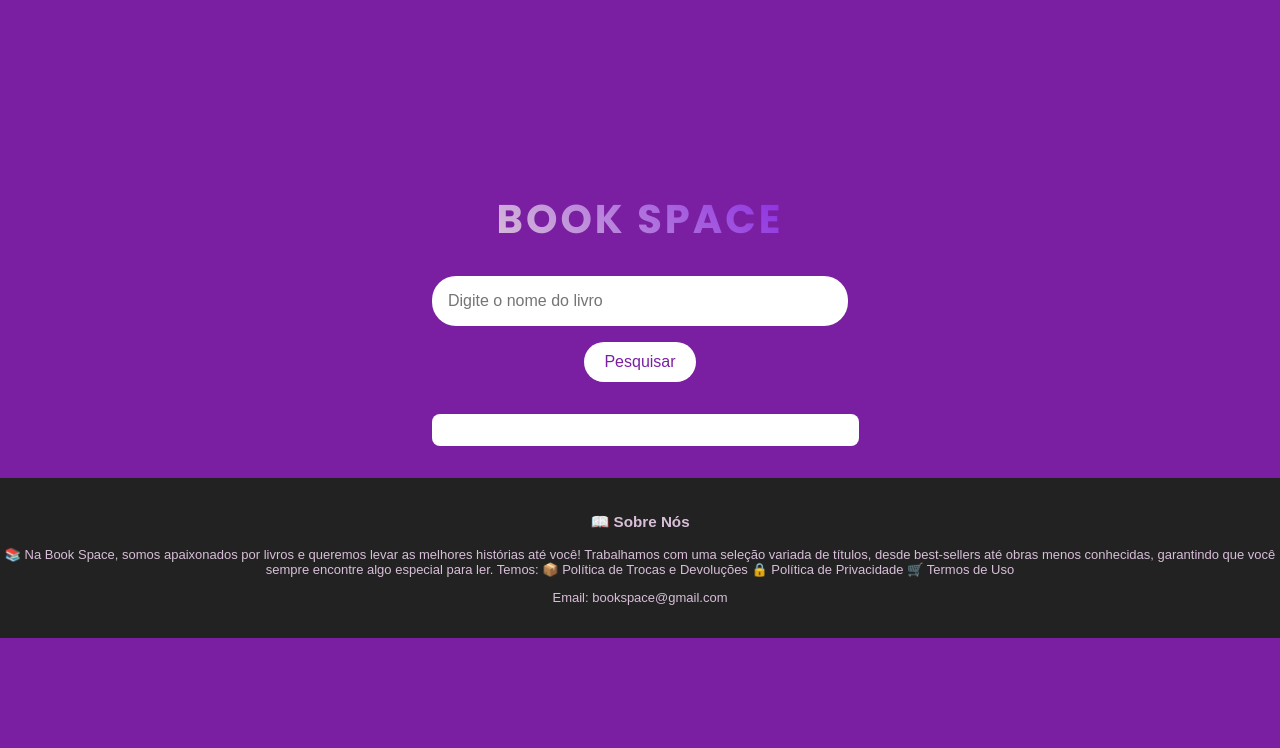
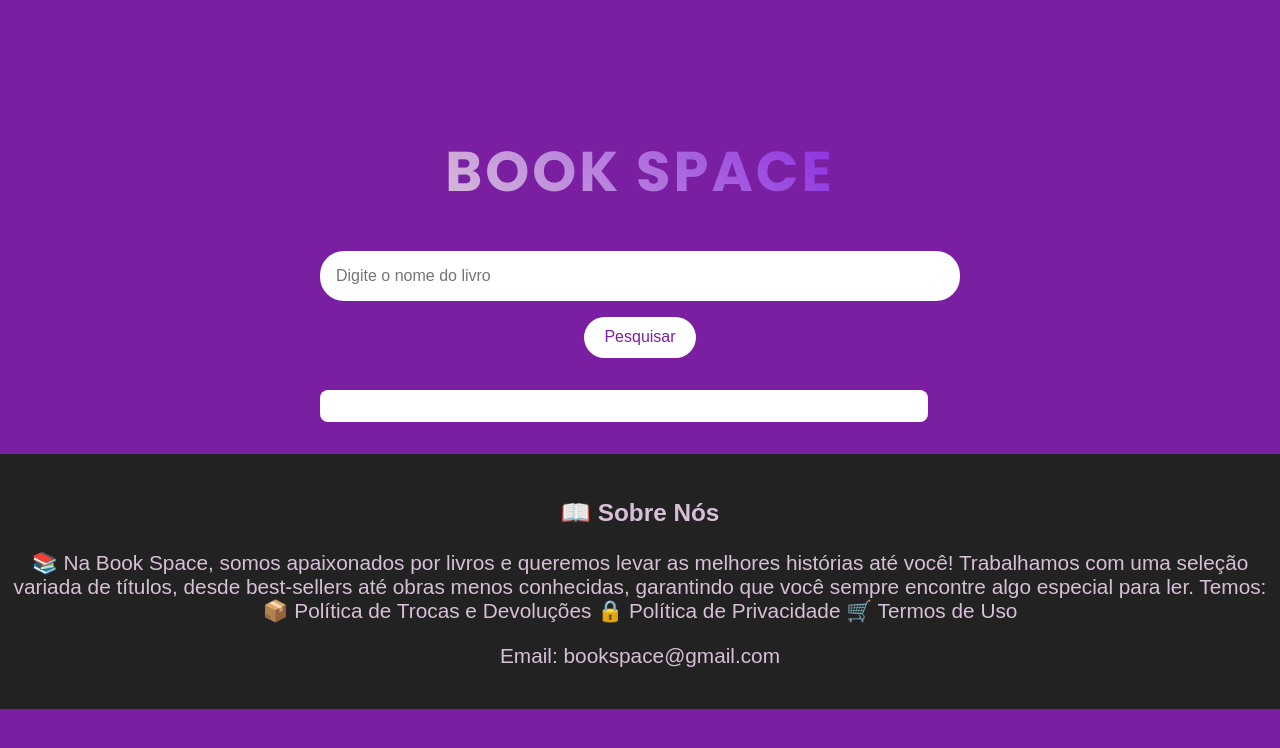
Before and after one commit to Raika12345/Raika12345, a plain HTML site: page index.html in a window 1280 px wide. Drawn offline with Linux system fonts and the light colour scheme; a script that the page names is missing.

Commit message:
Update style.css

```diff
--- a/style.css
+++ b/style.css
@@ -14,7 +14,7 @@ body {
 }
 
 h1 {
-    font-size: 2.5rem;
+    font-size: 3.5rem;
     text-align: center;
     background: linear-gradient(45deg, #D8BFD8, #8A2BE2);
     -webkit-background-clip: text;
@@ -32,7 +32,7 @@ section {
 }
 
 section input {
-    width: 26rem;
+    width: 40rem;
     border: none;
     padding: 1rem;
     border-radius: 1.5rem;
@@ -53,7 +53,7 @@ section button {
 }
 
 .resultados-pesquisa {
-    width: 95%;
+    width: 90%;
     max-height: 60vh;
     overflow-y: auto;
     padding: 1rem;
@@ -71,7 +71,7 @@ section button {
     background: #E1BEE7;
     border-radius: 0.5rem;
     padding: 1rem;
-    width: 100%;
+    width: 80%;
     min-height: 12rem;
     box-shadow: 0 4px 6px rgba(0, 0, 0, 0.1);
 }
@@ -89,12 +89,12 @@ section button {
 }
 
 .item-resultado h2 {
-    font-size: 1.2rem;
+    font-size: 1.5rem;
     margin-bottom: 0.5rem;
 }
 
 .item-resultado p {
-    font-size: 1rem;
+    font-size: 1.2rem;
     margin-bottom: 0.5rem;
 }
 
@@ -122,7 +122,7 @@ footer {
     text-align: center;
     padding: 20px;
     font-family: Arial, sans-serif;
-    font-size: 13px;
+    font-size: 1.3rem;
 }
 
 footer .footer-content {
@@ -170,4 +170,4 @@ footer .footer-content {
     flex-direction: column;
     align-items: center;
     gap: px;
-}
+        }
```
